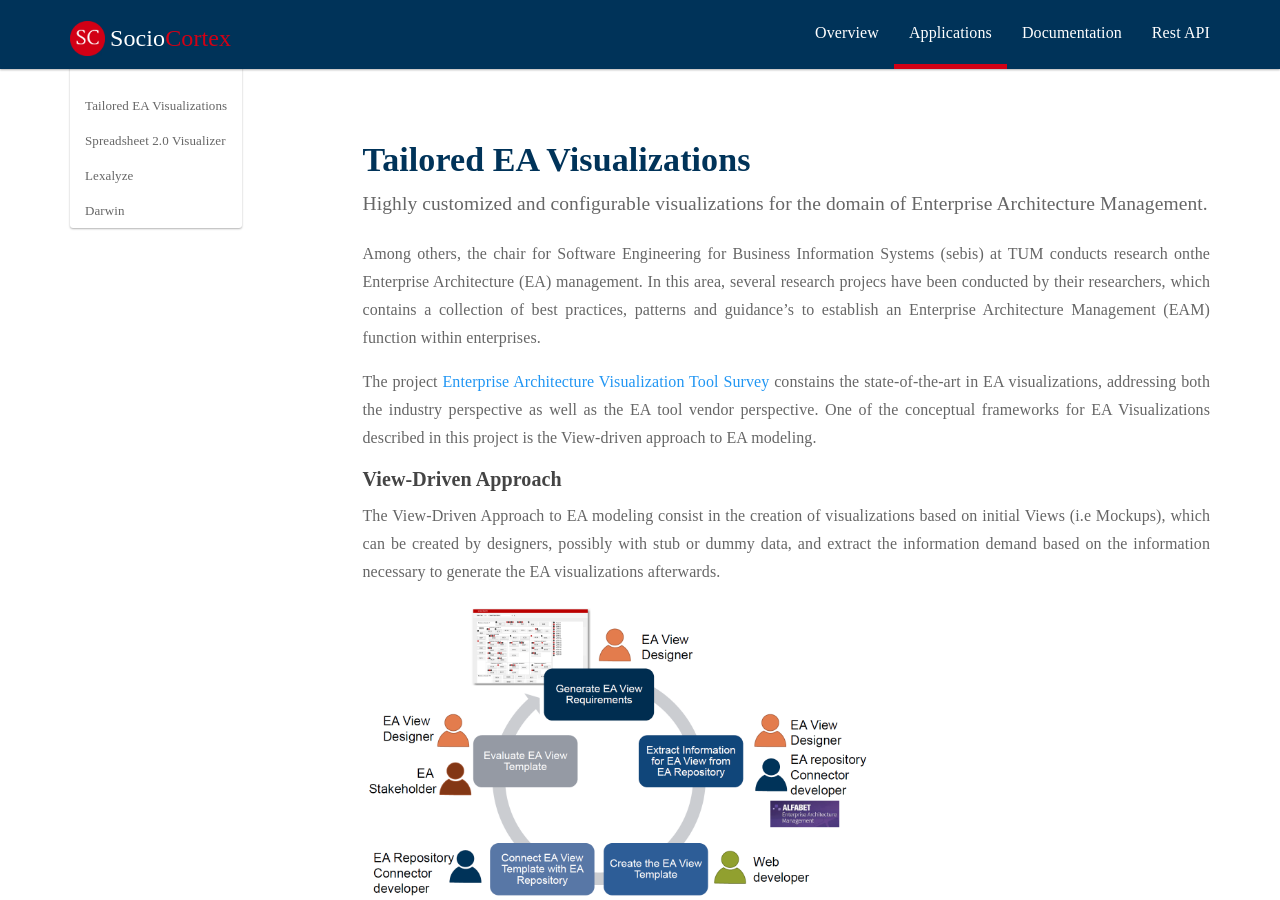
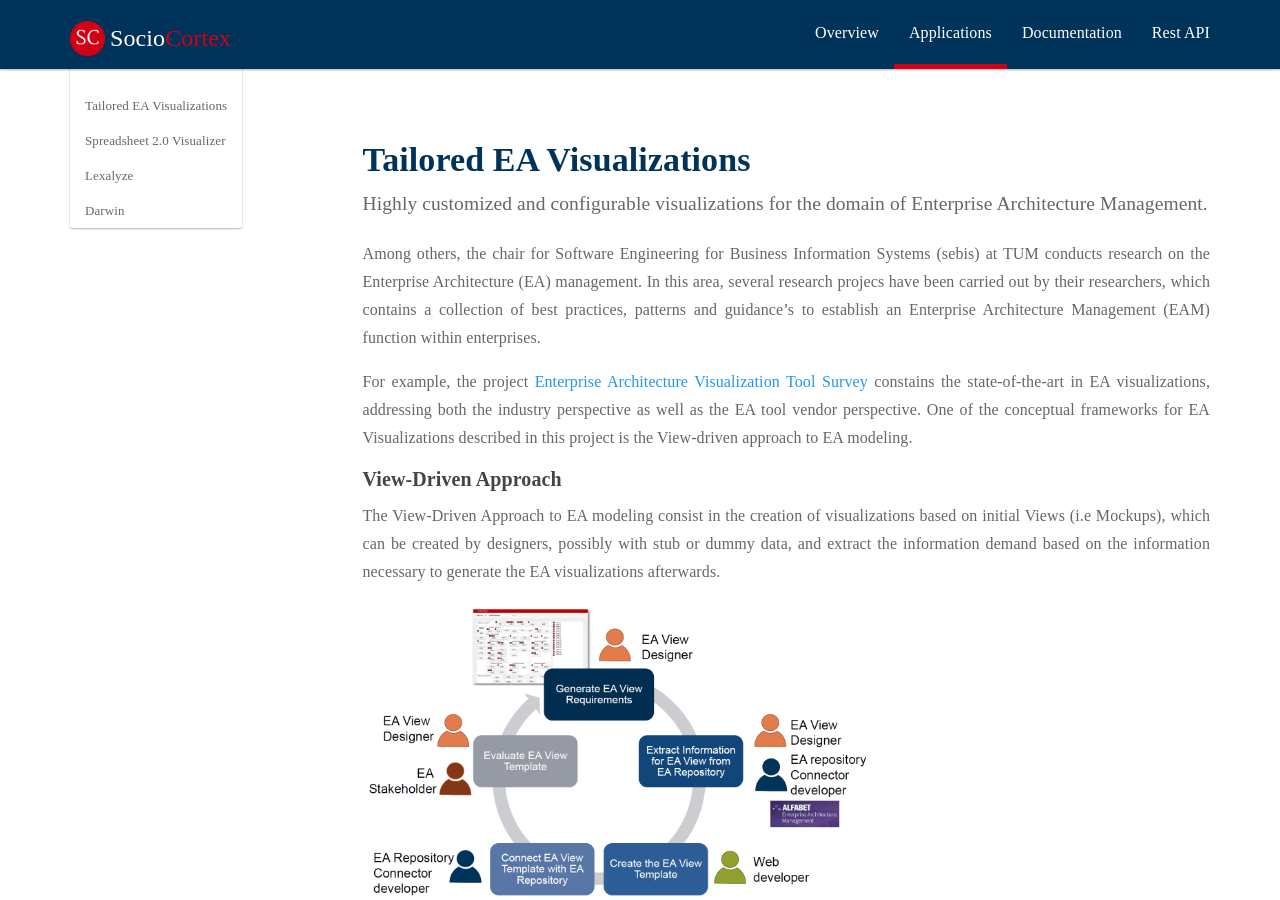
Before and after one commit to manoj5864/sociocortex, a Jekyll site: the page built from _posts/application/2015-10-04-tailoredea.md, in a window 1280 px wide and 900 px high. Built offline with Jekyll 4.4.1, drawn with Linux system fonts in a browser that asks for light colours.

Commit message:
Another update Tailored EA Visualizations

```diff
--- a/_posts/application/2015-10-04-tailoredea.md
+++ b/_posts/application/2015-10-04-tailoredea.md
@@ -6,9 +6,9 @@ category: "application"
 teaser:   "Highly customized and configurable visualizations for the domain of Enterprise Architecture Management."
 ---
 
-Among others, the chair for Software Engineering for Business Information Systems (sebis) at TUM conducts research onthe Enterprise Architecture (EA) management. In this area, several research projecs have been conducted by their researchers, which contains a collection of best practices, patterns and guidance’s to establish an Enterprise Architecture Management (EAM) function within enterprises.
+Among others, the chair for Software Engineering for Business Information Systems (sebis) at TUM conducts research on the Enterprise Architecture (EA) management. In this area, several research projecs have been carried out by their researchers, which contains a collection of best practices, patterns and guidance’s to establish an Enterprise Architecture Management (EAM) function within enterprises.
 
-The project  [Enterprise Architecture Visualization Tool Survey ](https://wwwmatthes.in.tum.de/pages/6u8f5ki1t2yz/EAVTS2014-Enterprise-Architecture-Visualization-Tool-Survey) constains the state-of-the-art in EA visualizations, addressing both the industry perspective as well as the EA tool vendor perspective. One of the conceptual frameworks for EA Visualizations described in this project is the View-driven approach to EA modeling.
+For example, the project  [Enterprise Architecture Visualization Tool Survey ](https://wwwmatthes.in.tum.de/pages/6u8f5ki1t2yz/EAVTS2014-Enterprise-Architecture-Visualization-Tool-Survey) constains the state-of-the-art in EA visualizations, addressing both the industry perspective as well as the EA tool vendor perspective. One of the conceptual frameworks for EA Visualizations described in this project is the View-driven approach to EA modeling.
 
 ##### View-Driven Approach
 
```
